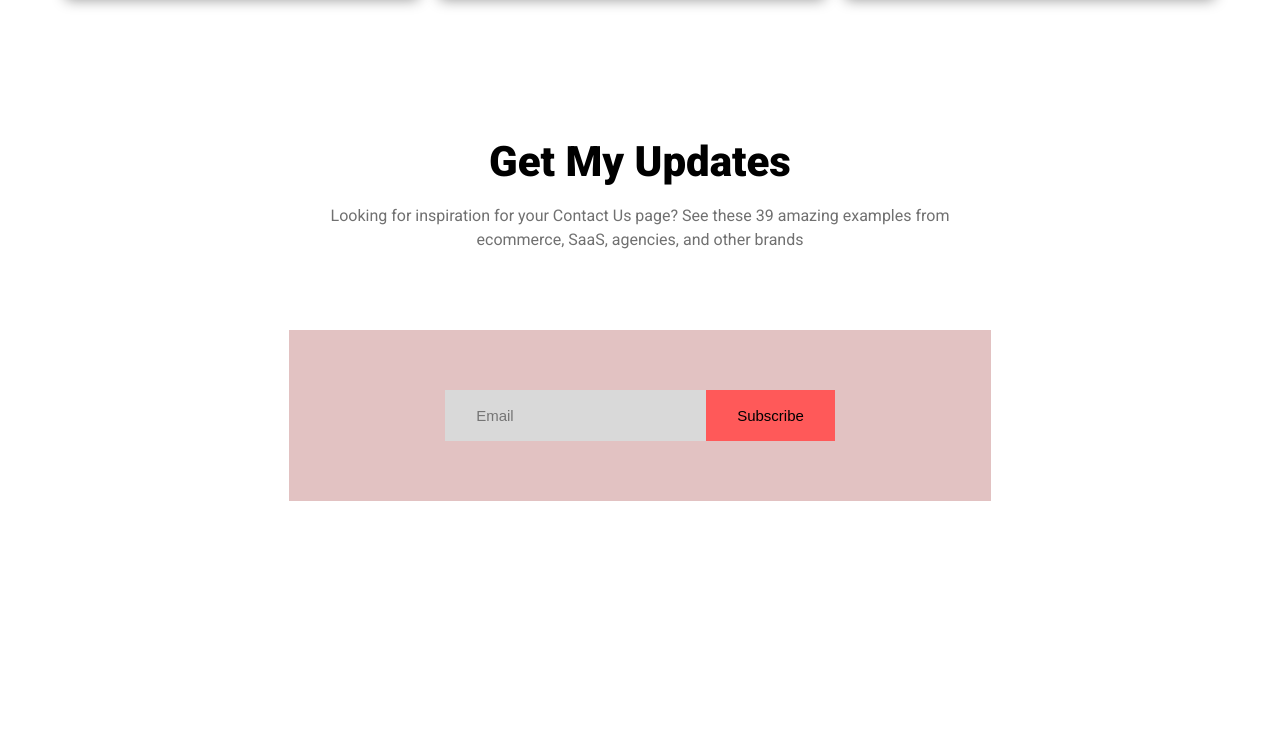
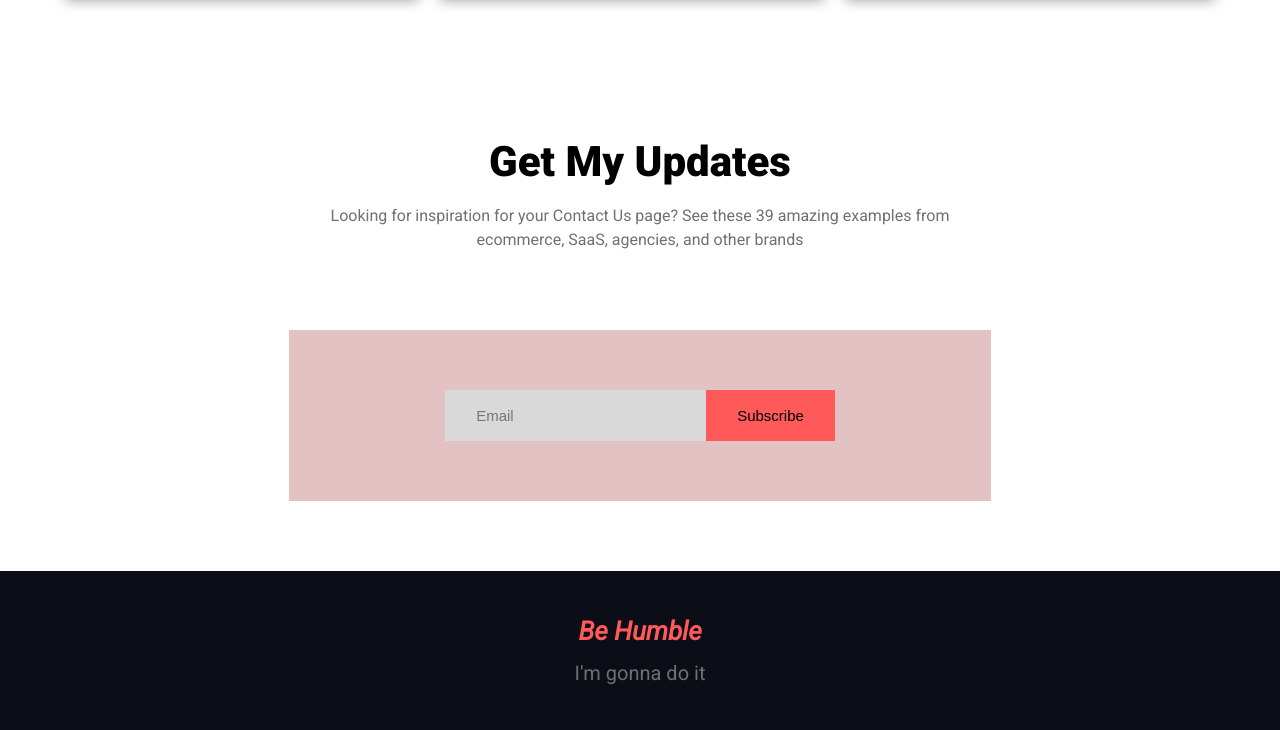
Before and after one commit to rafinsripon/donte-demo, a plain HTML site: page index.html in a window 1280 px wide. Shown: the part 2523-3253 px from the top of the page. Before the commit the page ends 3094 px from the top, so only its background shows below. Drawn offline with Linux system fonts and the light colour scheme.

Commit message:
finar footer done

```diff
--- a/css/style.css
+++ b/css/style.css
@@ -189,6 +189,7 @@ Donate_plan_section_Start
 .donate_box p {
     font-size: 16px;
     line-height: 22px;
+    color: #707070;
 }
 
 .donate_plan{
@@ -301,3 +302,31 @@ Contact_section_Start
 /*--------------------------------
 Contact_section_End
 ----------------------------------*/
+/*--------------------------------
+Footer start
+----------------------------------*/
+
+footer{
+    padding: 45px 0;
+    background: #0B0D17;
+}
+
+.footer_text{
+    text-align: center;
+}
+
+.footer_text h3 {
+    color: #FF5959;
+    font-size: 26px;
+    font-style: italic;
+    padding-bottom: 15px;
+}
+
+.footer_text span {
+    display: block;
+    color: #707070;
+    font-size: 20px;
+}
+/*--------------------------------
+Footer End
+----------------------------------*/
--- a/index.html
+++ b/index.html
@@ -141,5 +141,17 @@
     </div>
     <!-------------Contact_section_End------------
     ========================================------>
+    <!------------Footer___start---------------
+    ======================================---->
+    <footer>
+        <div class="container">
+            <div class="footer_text">
+                <h3>Be Humble</h3>
+                <span>I'm gonna do it</span>
+            </div>
+        </div>
+    </footer>
+    <!------------Footer___End--------------
+    ====================================---->
 </body>
 </html>
```
